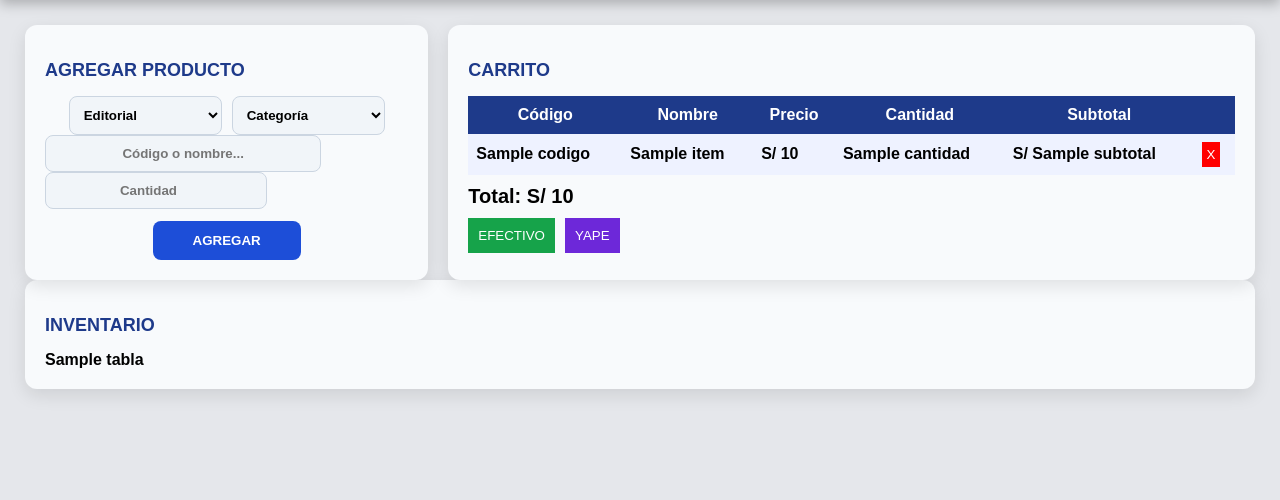
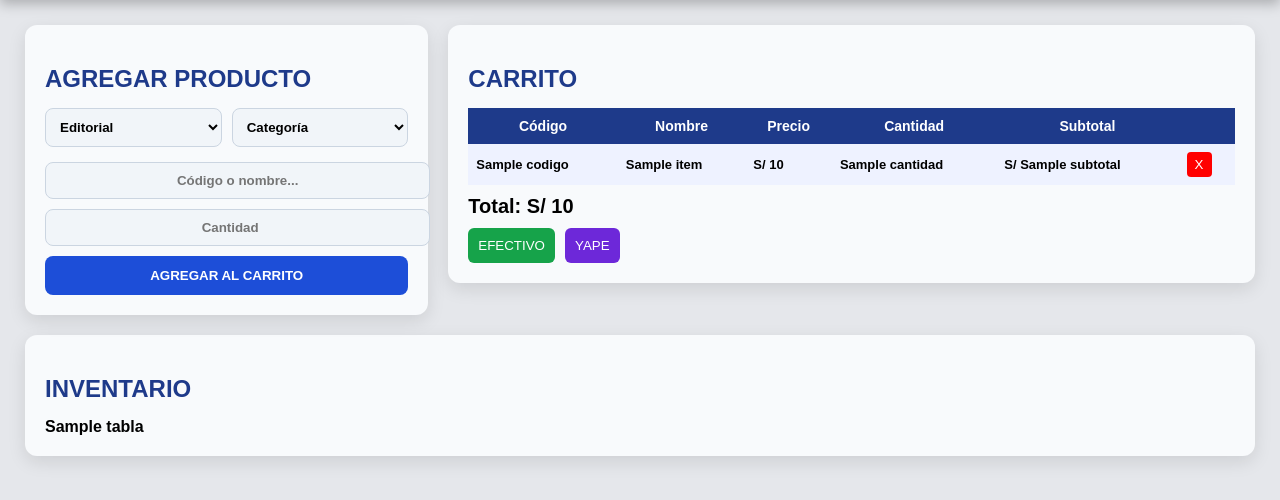
Before and after one commit to estebangonzalezreyna423-jpg/sistema-ventas, a Flask app: template templates/index.html in a window 1280 px wide. Shown: the part 80-580 px from the top of the page. Run offline with Flask 3, Linux system fonts and the light colour scheme; the template is opened without the code that fills it: most values are stand-ins (such as "Sample title", 1, 10 or a date in 2020).

Commit message:
mejora UI

```diff
--- a/app.py
+++ b/app.py
@@ -128,7 +128,7 @@ def index():
 
 
 # =============================
-# ➕ AGREGAR AL CARRITO
+# ➕ AGREGAR
 # =============================
 
 @app.route("/agregar", methods=["POST"])
@@ -157,6 +157,9 @@ def agregar():
     col_nombre = buscar_columna(df, ["NOMBRE"])
     col_precio = buscar_columna(df, ["COSTO"])
     col_stock = buscar_columna(df, ["STOCK"])
+
+    if not all([col_codigo, col_nombre, col_precio, col_stock]):
+        return redirect("/")
 
     fila = df[
         (df[col_codigo].astype(str).str.upper() == codigo) |
@@ -190,7 +193,7 @@ def agregar():
 
 
 # =============================
-# ❌ ELIMINAR DEL CARRITO
+# ❌ ELIMINAR
 # =============================
 
 @app.route("/eliminar/<int:index>")
@@ -208,7 +211,7 @@ def eliminar(index):
 
 
 # =============================
-# 💰 FINALIZAR VENTA
+# 💰 FINALIZAR
 # =============================
 
 @app.route("/finalizar/<metodo>")
@@ -227,6 +230,7 @@ def finalizar(metodo):
     col_codigo = buscar_columna(df, ["CODIGO"])
     col_stock = buscar_columna(df, ["STOCK"])
     col_nombre = buscar_columna(df, ["NOMBRE"])
+    col_ventas = buscar_columna(df, ["VENTA"])  # 🔥 CLAVE
 
     ahora = datetime.now()
 
@@ -238,8 +242,16 @@ def finalizar(metodo):
         if len(fila) > 0:
             i = fila[0]
 
-            # 🔻 restar stock
+            # 🔻 STOCK
             df.at[i, col_stock] -= item["cantidad"]
+
+            # 🔥 SUMAR VENTAS
+            if col_ventas:
+                actual = df.at[i, col_ventas]
+                try:
+                    df.at[i, col_ventas] = (actual if pd.notna(actual) else 0) + item["cantidad"]
+                except:
+                    df.at[i, col_ventas] = item["cantidad"]
 
             ventas.append({
                 "USUARIO": session["user"],
@@ -253,10 +265,10 @@ def finalizar(metodo):
                 "AÑO": ahora.strftime("%Y")
             })
 
-    # 💾 guardar inventario
+    # 💾 INVENTARIO
     df.to_excel(ARCHIVO, index=False)
 
-    # 💾 guardar ventas
+    # 💾 VENTAS
     df_ventas = pd.DataFrame(ventas)
 
     if os.path.exists(ARCHIVO_VENTAS):
--- a/templates/index.html
+++ b/templates/index.html
@@ -11,6 +11,7 @@
     font-weight: 600;
 }
 
+/* HEADER */
 header {
     background: #1e3a8a;
     color: white;
@@ -28,9 +29,9 @@
 header h1 {
     margin: 0;
     font-size: 24px;
-        font-weight: 700;
 }
 
+/* LAYOUT */
 .container {
     padding: 25px;
 }
@@ -39,8 +40,10 @@
     display: grid;
     grid-template-columns: 1fr 2fr;
     gap: 20px;
+    align-items: start;
 }
 
+/* CARD */
 .card {
     background: #f8fafc;
     padding: 20px;
@@ -50,17 +53,22 @@
 
 h2 {
     color: #1e3a8a;
-        font-size: 18px;
     margin-bottom: 15px;
 }
 
+/* FILTROS */
 .form-row {
     display: flex;
-        justify-content: center;
     gap: 10px;
+    margin-bottom: 15px;
 }
 
-    select, input {
+select {
+    flex: 1;
+}
+
+/* INPUTS */
+input, select {
     padding: 10px;
     border-radius: 8px;
     border: 1px solid #cbd5e1;
@@ -69,23 +77,21 @@
 }
 
 .busqueda-box input {
-        width: 70%;
+    width: 100%;
+    margin-bottom: 10px;
     text-align: center;
 }
 
 .cantidad-box input {
-        width: 200px;
+    width: 100%;
+    margin-bottom: 10px;
     text-align: center;
 }
 
-    .boton-box {
-        display: flex;
-        justify-content: center;
-        margin-top: 12px;
-    }
-
+/* BOTONES */
 .btn-agregar {
-        padding: 12px 40px;
+    width: 100%;
+    padding: 12px;
     border-radius: 8px;
     background: #1d4ed8;
     color: white;
@@ -94,6 +100,11 @@
     font-weight: 700;
 }
 
+.btn-agregar:hover {
+    opacity: 0.9;
+}
+
+/* TABLA */
 table {
     width: 100%;
     border-collapse: collapse;
@@ -104,48 +115,63 @@
     background: #1e3a8a;
     color: white;
     padding: 10px;
+    font-size: 14px;
 }
 
 td {
     padding: 8px;
+    font-size: 13px;
 }
 
 tr:nth-child(even) {
     background: #eef2ff;
 }
 
+/* BOTONES ACCION */
 .btn-finalizar {
+    flex: 1;
     background: #16a34a;
     padding: 10px;
     color: white;
     border: none;
+    border-radius: 6px;
 }
 
 .btn-yape {
+    flex: 1;
     background: #6d28d9;
     padding: 10px;
     color: white;
     border: none;
+    border-radius: 6px;
 }
 
 .btn-eliminar {
     background: red;
     color: white;
     border: none;
-        padding: 5px;
+    padding: 5px 8px;
+    border-radius: 4px;
 }
 
+/* TOTAL */
 .total {
     font-size: 20px;
     margin-top: 10px;
+    font-weight: bold;
 }
 
+/* PAGOS */
 .botones-pago {
     margin-top: 10px;
     display: flex;
     gap: 10px;
 }
 
+/* INVENTARIO */
+.inventario {
+    margin-top: 20px;
+}
 </style>
 </head>
 
@@ -160,7 +186,7 @@
 
 <div class="grid">
 
-<!-- 🔥 FILTROS + AGREGAR -->
+<!-- 🔥 IZQUIERDA -->
 <div class="card">
     <h2>AGREGAR PRODUCTO</h2>
 
@@ -183,7 +209,7 @@
         </div>
     </form>
 
-    <!-- BUSCAR + AGREGAR -->
+    <!-- AGREGAR -->
     <form action="/agregar" method="post">
         <div class="busqueda-box">
             <input type="text" name="codigo" placeholder="Código o nombre..." required>
@@ -193,13 +219,11 @@
             <input type="number" name="cantidad" placeholder="Cantidad" required>
         </div>
 
-        <div class="boton-box">
-            <button type="submit" class="btn-agregar">AGREGAR</button>
-        </div>
+        <button type="submit" class="btn-agregar">AGREGAR AL CARRITO</button>
     </form>
 </div>
 
-<!-- 🔥 CARRITO -->
+<!-- 🔥 DERECHA -->
 <div class="card">
     <h2>CARRITO</h2>
 
@@ -242,13 +266,12 @@
             <button class="btn-yape">YAPE</button>
         </a>
     </div>
-
 </div>
 
 </div>
 
 <!-- 🔥 INVENTARIO -->
-<div class="card">
+<div class="card inventario">
     <h2>INVENTARIO</h2>
     {{ tabla|safe }}
 </div>
```
Lines whose indentation alone changed are shown as unchanged.
